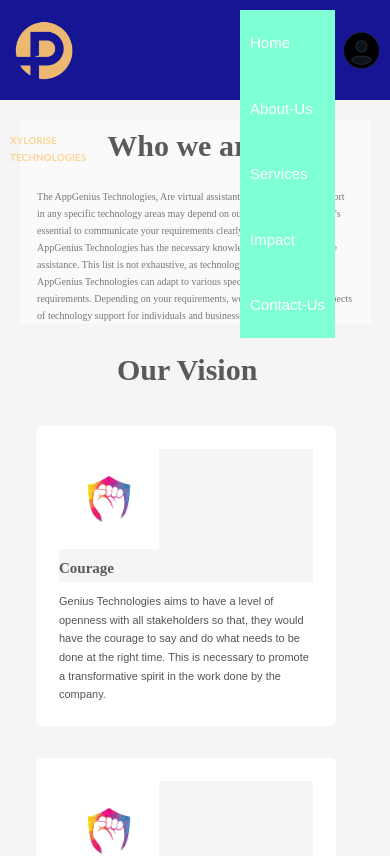
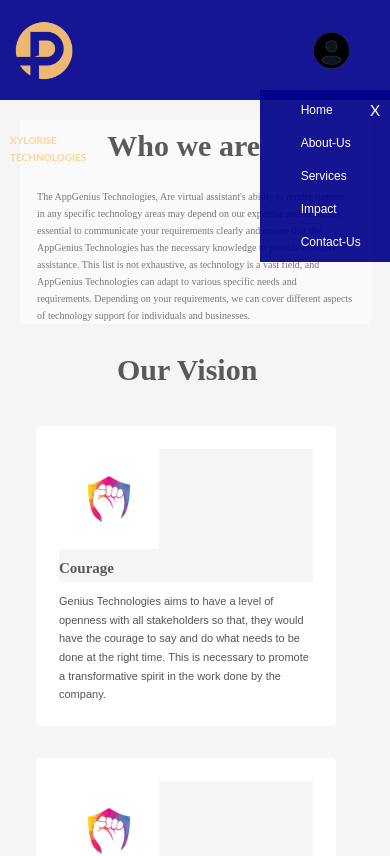
Before and after one commit to Mo6x/AehterwaveTech, a React (Create React App) app: page /About in a window 390 px wide. Shown: the top 856 px of the page. Built offline with nearby package versions, Linux system fonts and the light colour scheme.

Commit message:
still working on it

```diff
--- a/src/Components/Footer/Footer.css
+++ b/src/Components/Footer/Footer.css
@@ -53,8 +53,4 @@
         font-size: 10px;
     }
 
-    .h-one{
-        margin-left: -5px;
-    }
-
 }
--- a/src/Components/Navbar/Navbar.css
+++ b/src/Components/Navbar/Navbar.css
@@ -50,6 +50,10 @@
 
 .list-link{
     margin-top: 10px;
+}
+
+.close-button{
+    display: none;
 }
 
 .list-link ul, li, .link{
@@ -122,19 +126,36 @@
    .Navbar-lists{
      margin-left: 90px;
      z-index: 50;
+     flex-direction: column;
+     flex-direction: column-reverse;
    }
 
    .list-link{
-     margin-top: 0px;
-     margin-left: 50px;
+    display: flex;
+    flex-wrap: wrap;
+     margin-top: 60px;
+     margin-left: 110px;
      z-index: 50;
+     flex-direction: row;
+     flex-direction: row-reverse;
+     background-color: rgba(0, 0, 139, 0.919);
    }
+
+   .close-button{
+    display: flex;
+    font-size: 15px;
+    margin-top: 8px;
+    margin-right: 10px;
+    color: white;
+}
 
    .list-link ul, li, .link{
     display: flex;
     z-index: 50;
+    margin: 0.2rem;
+    font-size: 12px;
     flex-direction: column;
-    background-color: aquamarine;
+     /* background-color: rgba(0, 0, 139, 0.919); */
 }
 
 .avater-img{
@@ -142,7 +163,7 @@
     width: 0;
     /* position: fixed; */
     margin-top: 30px;
-    margin-right: 50px;
+    margin-left: 160px;
 }
 
 .avater-img img{
--- a/src/Components/Navbar/Navbar.js
+++ b/src/Components/Navbar/Navbar.js
@@ -17,6 +17,7 @@
             </div>
             <div className='Navbar-lists'>
               <div className='list-link'>
+                <div className='close-button'>X</div>
                <ul>
                 <li> <Link  className="link" to="/">Home</Link> </li>
                 <li> <Link  className="link" to="/About">About-Us</Link> </li>
```
